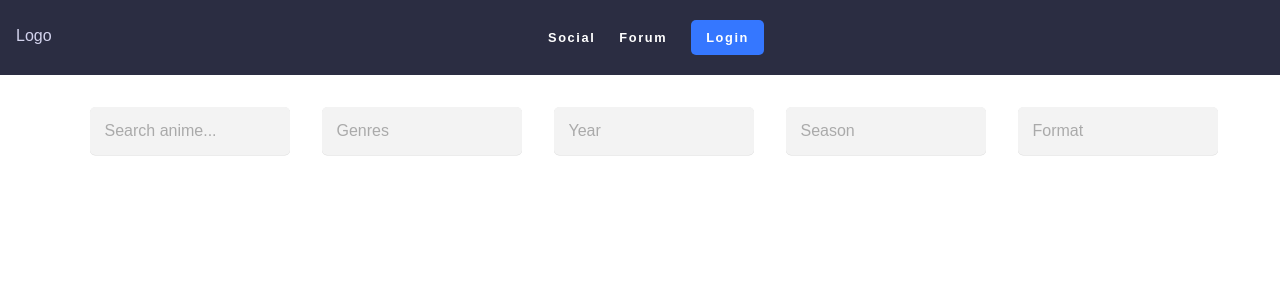
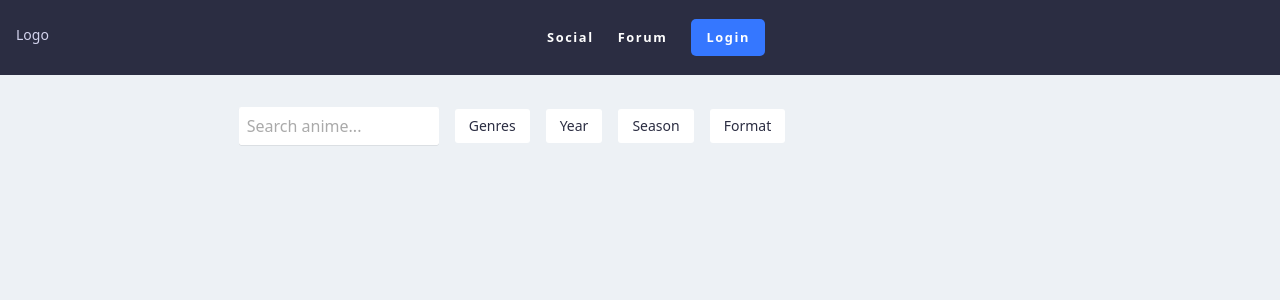
Before and after one commit to jonathan-xavier/animeList, a Vue app: page / in a window 1280 px wide. Shown: the top 300 px of the page. Built offline with nearby package versions, Linux system fonts and the light colour scheme.

Commit message:
feat: Arrumando pastas e criando o menu

```diff
--- a/src/components/MainPage.vue
+++ b/src/components/MainPage.vue
@@ -2,6 +2,8 @@
   <div class="app">
       <header>
         <HeaderAnime/>
+        <div class="dropdown-buttons">
+
           <form class="search-box" @submit.prevent.enter="handleSearch">
             <input type="search"
             class="search-field"
@@ -9,30 +11,13 @@
             required
             v-model="search_query"
             />
-            <input type="search"
-            class="search-field"
-            placeholder="Genres"
-            required
-            />
-            <input type="search"
-            class="search-field"
-            placeholder="Year"
-            required
-            v-model="search_query"
-            />
-            <input type="search"
-            class="search-field"
-            placeholder="Season"
-            required
-            v-model="search_query"
-            />
-            <input type="search"
-            class="search-field"
-            placeholder="Format"
-            required
-            v-model="search_query"
-            />
           </form>
+
+          <MenuAnime name-button="Genres"/>
+          <MenuAnime name-button="Year"/>
+          <MenuAnime name-button="Season"/>
+          <MenuAnime name-button="Format"/>
+        </div>
       </header>
       <main>
         <div class="cards">
@@ -47,9 +32,11 @@
 
 <script setup lang="ts">
 import axios from "axios";
-import Card from "../components/Card.vue"
+import Card from "../pages/cadr-page/Card.vue"
 import { ref } from "vue";
-import HeaderAnime from "./HeaderAnime.vue";
+import HeaderAnime from "../pages/header-page/HeaderAnime.vue";
+import MenuAnime from "../pages/menu-page/MenuAnime.vue";
+
 const search_query = ref("");
 const animeList = ref([]);
 
@@ -70,6 +57,16 @@ const handleSearch = async () => {
   box-sizing: border-box;
 }
 
+.dropdown-buttons{
+  display: flex;
+  flex-direction: row;
+  gap: 1rem;
+  width: 80%;
+  justify-content: center;
+  align-items: center;
+
+}
+
 a{
   text-decoration: none;
 }
@@ -87,11 +84,11 @@ main{
   }
 }
 .search-box{
-  display: flex;
+  /*display: flex;
   justify-content: center;
   padding-left: 30px;
   padding-right: 3px;
-  gap: 2rem;
+  gap*/
 }
 
 .search-field {
@@ -100,14 +97,14 @@ main{
   border: none;
   outline: none;
 
-  background-color: #f3f3f3;
+  background-color: #fff;
   box-shadow: 0px .5px .5px rgba(0, 0, 0, 0.15);
 
   display: block;
   width: 100%;
   max-width: 200px;
-  padding: 15px;
-  border-radius: 5px;
+  padding: 8px;
+  border-radius: 2px;
   color: #313131;
   font-size: 16px;
   transition: .4s;
--- /dev/null
+++ b/src/pages/menu-page/MenuAnime.vue
@@ -0,0 +1,41 @@
+<template>
+      <n-dropdown
+        placement="bottom-start"
+        trigger="hover"
+        size="small"
+        :options="options"
+        @select="handleSelect"
+      >
+      <n-button class="button-menu" color="#fff" text-color="#2B2D42">{{ props.nameButton }}</n-button>
+    </n-dropdown>
+</template>
+
+<script setup lang="ts">
+import {  NDropdown, NButton } from "naive-ui";
+import { defineProps } from "vue";
+
+
+const props = defineProps({
+  nameButton: {
+    type: String,
+    default: ""
+  }
+});
+
+
+const options = [
+    {
+        label: "Jonathan",
+        key:"jonathan"
+    }
+];
+
+
+const handleSelect = (key: string | number) => {
+    console.log(key);
+}
+</script>
+
+<style lang="scss" scoped>
+
+</style>
--- a/src/style.css
+++ b/src/style.css
@@ -16,4 +16,5 @@ body {
   padding: 0;
   min-width: 320px;
   min-height: 100vh;
+  background: #EDF1F5;
 }
```
Also changed, not shown: src/pages/cadr-page/Card.vue (renamed from src/components/Card.vue), src/pages/header-page/HeaderAnime.vue (renamed from src/components/HeaderAnime.vue).
